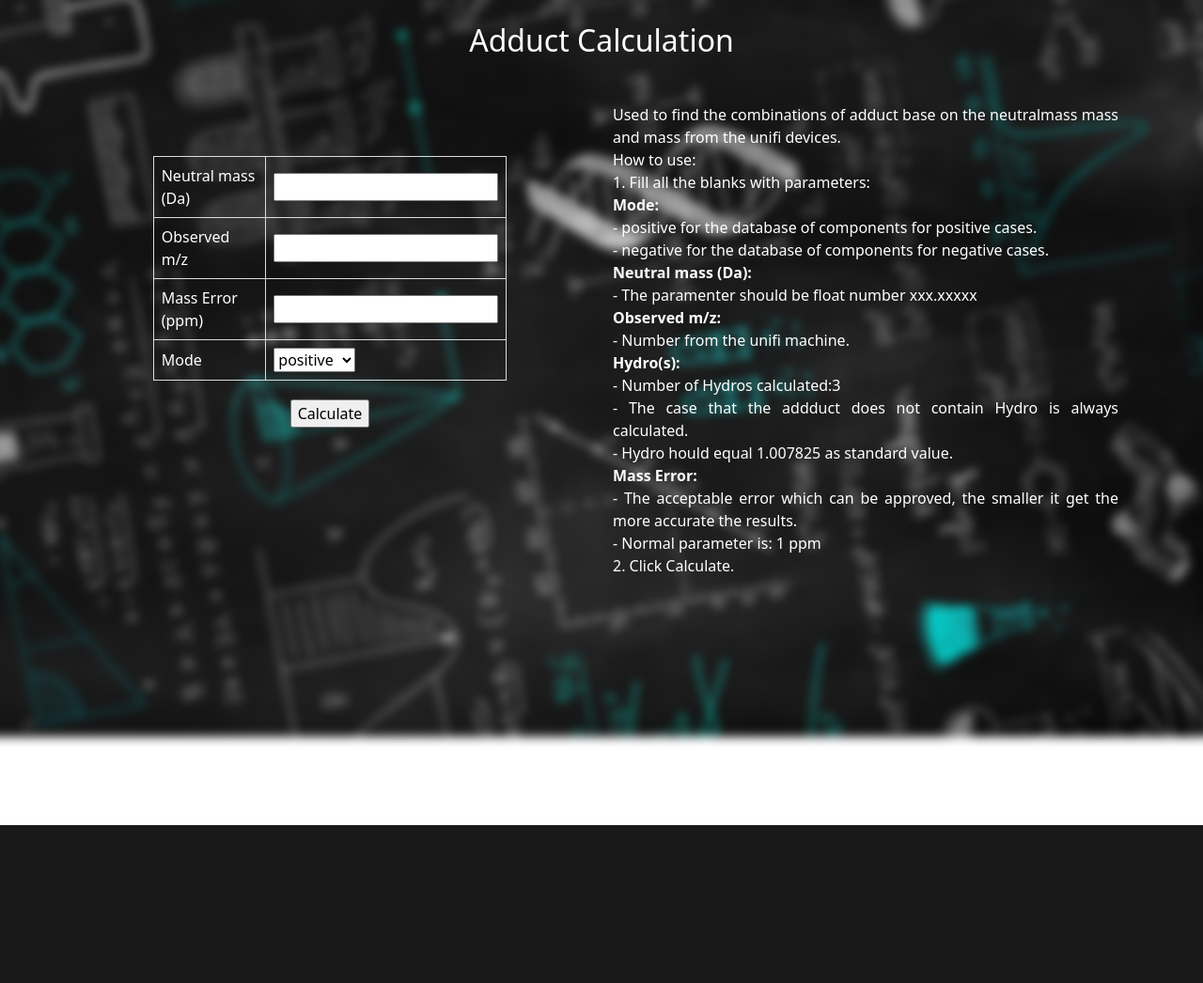
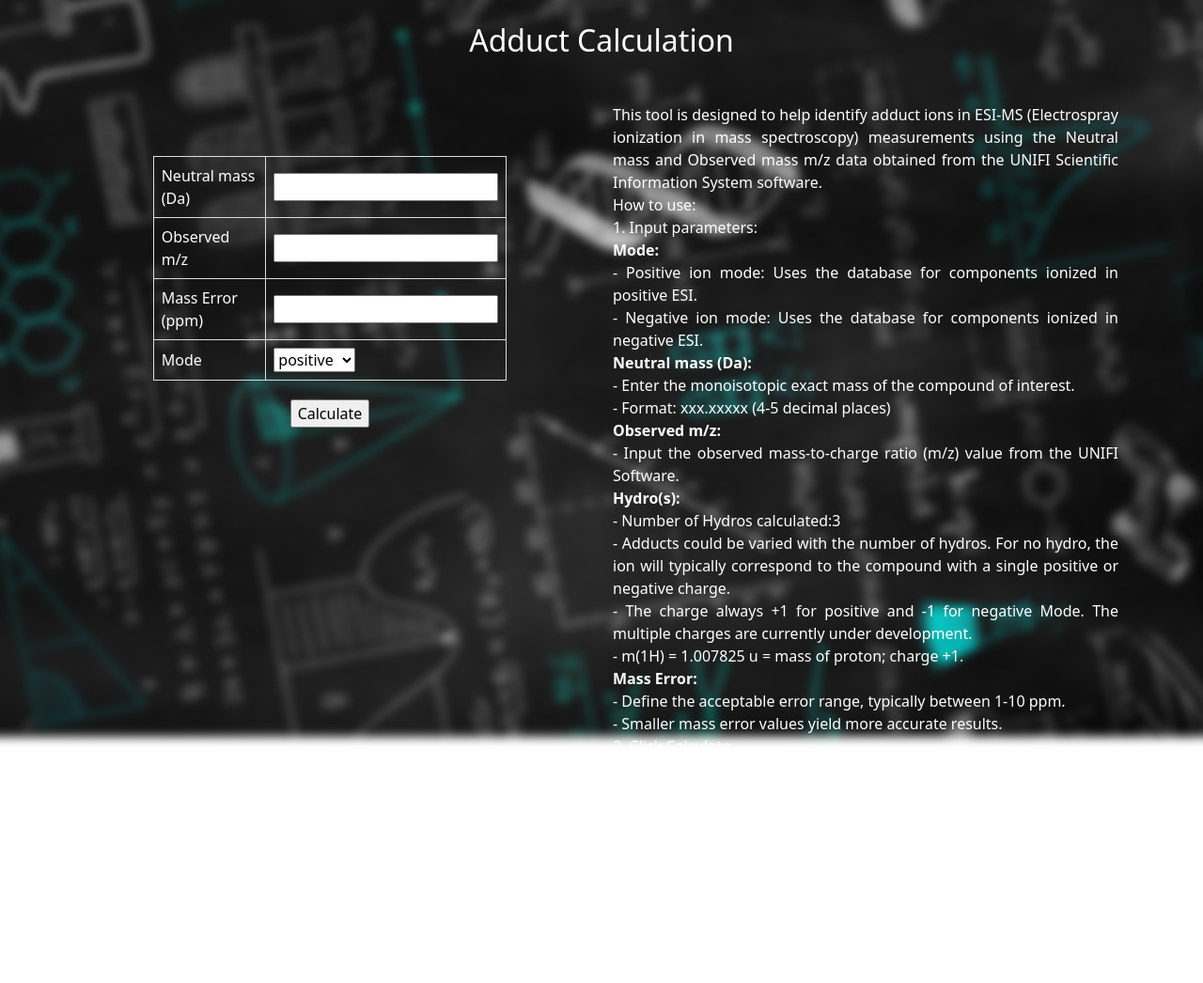
Before and after one commit to Dispelk9/Analytical_tools, a Flask app: page /index in a window 1280 px wide. Shown: the part 56-1102 px from the top of the page at 94% size. Before the commit the page ends 934 px from the top, so only its background shows below. Run offline with Flask 3, Linux system fonts and the light colour scheme; some libraries are stand-ins or nearby versions.

Commit message:
fix index and add difference for two modes

```diff
--- a/app/adduct_flask.py
+++ b/app/adduct_flask.py
@@ -140,7 +140,6 @@ def without_hydro(value_list):
 
         if value_list["mode"] == "negative":
             if plus - minus == -1:
-                Hm = "H-"
                 combi = {element:i[0].count(element) for element in i[0]}
                 combi = dict(sorted(combi.items()))
                 combi = dict_to_formula(combi)
@@ -149,7 +148,6 @@ def without_hydro(value_list):
                 element_list.append(element_set_dict)
         elif value_list["mode"] == "positive":
             if plus - minus == 1:
-                Hm = "H+"
                 combi = {element:i[0].count(element) for element in i[0]}
                 combi = dict(sorted(combi.items()))
                 combi = dict_to_formula(combi)
@@ -261,6 +259,7 @@ def adduct_using_mass(value_list,number_of_hydro):
     for i in rawdata:
         list_exact_mass_of_each_element.append(i[1])
 
+    # In each mode, we can have negative H or positive H therefore we need to have two ranges
     print("If H is Positive")
     Hydro_mode = float(-abs(int(number_of_hydro)))
     high_limit  = value_list["unifi_number"]  - value_list["neutralmass"] - (value_list["mass_error"]*value_list["neutralmass"]) + 0.01 - value_list["hexact"]*float(Hydro_mode)
@@ -306,6 +305,8 @@ def adduct_using_mass(value_list,number_of_hydro):
 
     print("After list_add_negative %s" % list_add_negative)
 
+    #We have a combined list of each case
+
     list_add = list_add_negative + list_add_positive
 
     element_list = []
@@ -324,24 +325,44 @@ def adduct_using_mass(value_list,number_of_hydro):
             if "-" in k:
                 minus +=1
 
-        if plus - minus - number_of_hydro == 1:
-            Hm = "H-"
-            combi = {element:i[0].count(element) for element in i[0]}
-            combi = dict(sorted(combi.items()))
-            combi = dict_to_formula(combi)
-            element_set_dict["H_number"]      = str(number_of_hydro) + Hm
-            element_set_dict["element_set"]         = [combi]
-            element_set_dict["sum_of_element_set"]  = ["Sum: " + str(float(i[1]))]
-            element_list.append(element_set_dict)
-        if plus - minus + number_of_hydro == -1:
-            Hm = "H+"
-            combi = {element:i[0].count(element) for element in i[0]}
-            combi = dict(sorted(combi.items()))
-            combi = dict_to_formula(combi)
-            element_set_dict["H_number"]      = str(number_of_hydro) + Hm
-            element_set_dict["element_set"]         = [combi]
-            element_set_dict["sum_of_element_set"]  = ["Sum: " + str(float(i[1]))]
-            element_list.append(element_set_dict)
+        if value_list["mode"] == "positive":
+            if plus - minus - number_of_hydro == 1:
+                Hm = "H-"
+                combi = {element:i[0].count(element) for element in i[0]}
+                combi = dict(sorted(combi.items()))
+                combi = dict_to_formula(combi)
+                element_set_dict["H_number"]      = str(number_of_hydro) + Hm
+                element_set_dict["element_set"]         = [combi]
+                element_set_dict["sum_of_element_set"]  = ["Sum: " + str(float(i[1]))]
+                element_list.append(element_set_dict)
+            if plus - minus + number_of_hydro == 1:
+                Hm = "H+"
+                combi = {element:i[0].count(element) for element in i[0]}
+                combi = dict(sorted(combi.items()))
+                combi = dict_to_formula(combi)
+                element_set_dict["H_number"]      = str(number_of_hydro) + Hm
+                element_set_dict["element_set"]         = [combi]
+                element_set_dict["sum_of_element_set"]  = ["Sum: " + str(float(i[1]))]
+                element_list.append(element_set_dict)
+        if value_list["mode"] == "negative":
+            if plus - minus - number_of_hydro == -1:
+                Hm = "H-"
+                combi = {element:i[0].count(element) for element in i[0]}
+                combi = dict(sorted(combi.items()))
+                combi = dict_to_formula(combi)
+                element_set_dict["H_number"]      = str(number_of_hydro) + Hm
+                element_set_dict["element_set"]         = [combi]
+                element_set_dict["sum_of_element_set"]  = ["Sum: " + str(float(i[1]))]
+                element_list.append(element_set_dict)
+            if plus - minus + number_of_hydro == -1:
+                Hm = "H+"
+                combi = {element:i[0].count(element) for element in i[0]}
+                combi = dict(sorted(combi.items()))
+                combi = dict_to_formula(combi)
+                element_set_dict["H_number"]      = str(number_of_hydro) + Hm
+                element_set_dict["element_set"]         = [combi]
+                element_set_dict["sum_of_element_set"]  = ["Sum: " + str(float(i[1]))]
+                element_list.append(element_set_dict)
     #reduct the duplicate answers
     element_list = [i for n, i in enumerate(element_list) if i not in element_list[n + 1:]]
     #for i in element_list:
--- a/app/templates/index.html
+++ b/app/templates/index.html
@@ -104,24 +104,29 @@
                 <div class="col-lg mx-2 align-self-center ">
                     <div class="my-3">
                         <p class="text-white" class="lineUp" align="justify">
-                            Used to find the combinations of adduct base on the neutralmass mass and mass from the unifi
-                            devices.<br>
+                            This tool is designed to help identify adduct ions in ESI-MS (Electrospray ionization in mass
+                            spectroscopy) measurements using the Neutral mass and Observed mass m/z data obtained
+                            from the UNIFI Scientific Information System software.<br>
                             How to use:<br>
-                            1. Fill all the blanks with parameters:<br>
+                            1. Input parameters:<br>
                             <strong>Mode:</strong><br>
-                            - positive for the database of components for positive cases.<br>
-                            - negative  for the database of components for negative cases.<br>
+                            - Positive ion mode: Uses the database for components ionized in positive ESI.<br>
+                            - Negative ion mode: Uses the database for components ionized in negative ESI.<br>
                             <strong>Neutral mass (Da):</strong><br>
-                            - The paramenter should be float number xxx.xxxxx<br>
+                            - Enter the monoisotopic exact mass of the compound of interest.<br>
+                            - Format: xxx.xxxxx (4-5 decimal places)<br>
                             <strong>Observed m/z:</strong><br>
-                            - Number from the unifi machine.<br>
+                            - Input the observed mass-to-charge ratio (m/z) value from the UNIFI Software.<br>
                             <strong>Hydro(s):</strong><br>
                             - Number of Hydros calculated:3<br>
-                            - The case that the addduct does not contain Hydro is always calculated.<br>
-                            - Hydro hould equal 1.007825 as standard value.<br>
+                            - Adducts could be varied with the number of hydros. For no hydro, the ion will typically
+                            correspond to the compound with a single positive or negative charge.<br>
+                            - The charge always +1 for positive and -1 for negative Mode. The multiple charges are
+                            currently under development.<br>
+                            - m(1H) = 1.007825 u = mass of proton; charge +1.<br>
                             <strong>Mass Error:</strong><br>
-                            - The acceptable error which can be approved, the smaller it get the more accurate the results.<br>
-                            - Normal parameter is: 1 ppm<br>
+                            - Define the acceptable error range, typically between 1-10 ppm.<br>
+                            - Smaller mass error values yield more accurate results.<br>
                             2. Click Calculate.<br>
                             </p>
                     </div>
```
